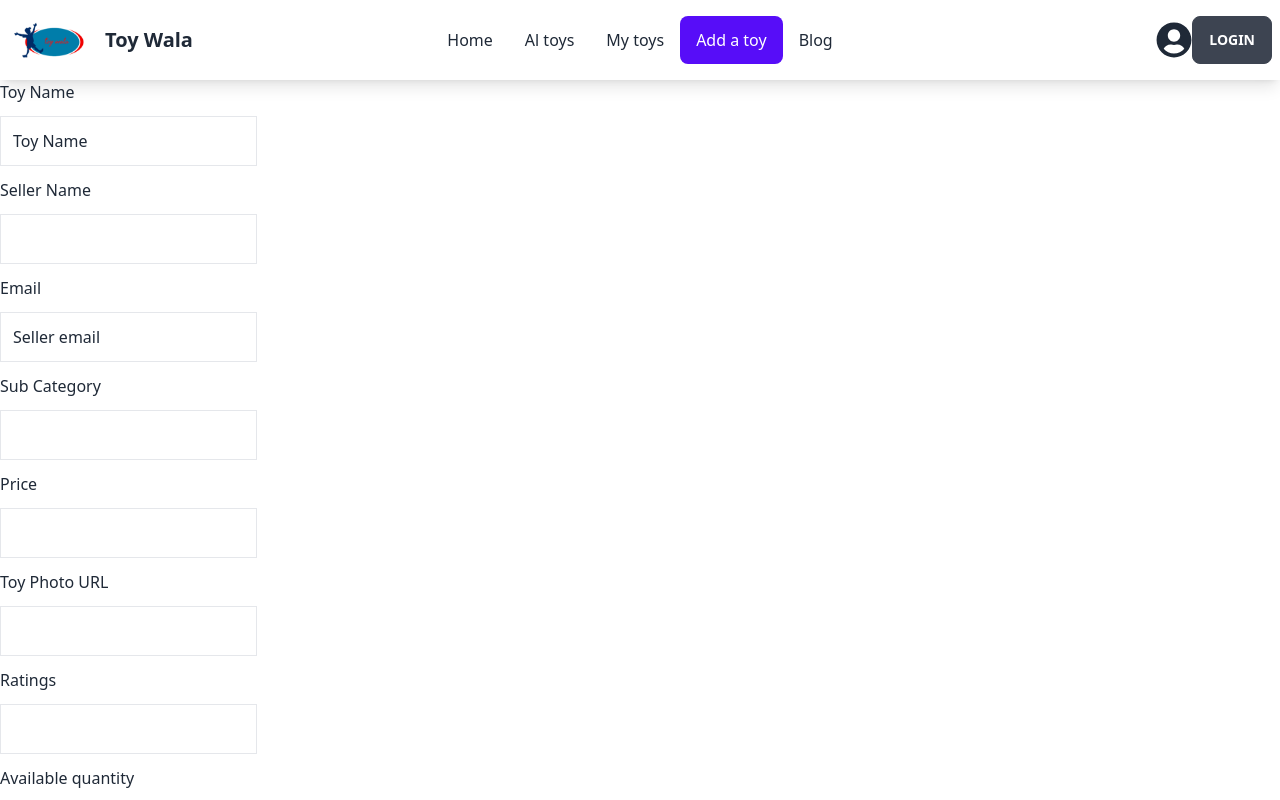
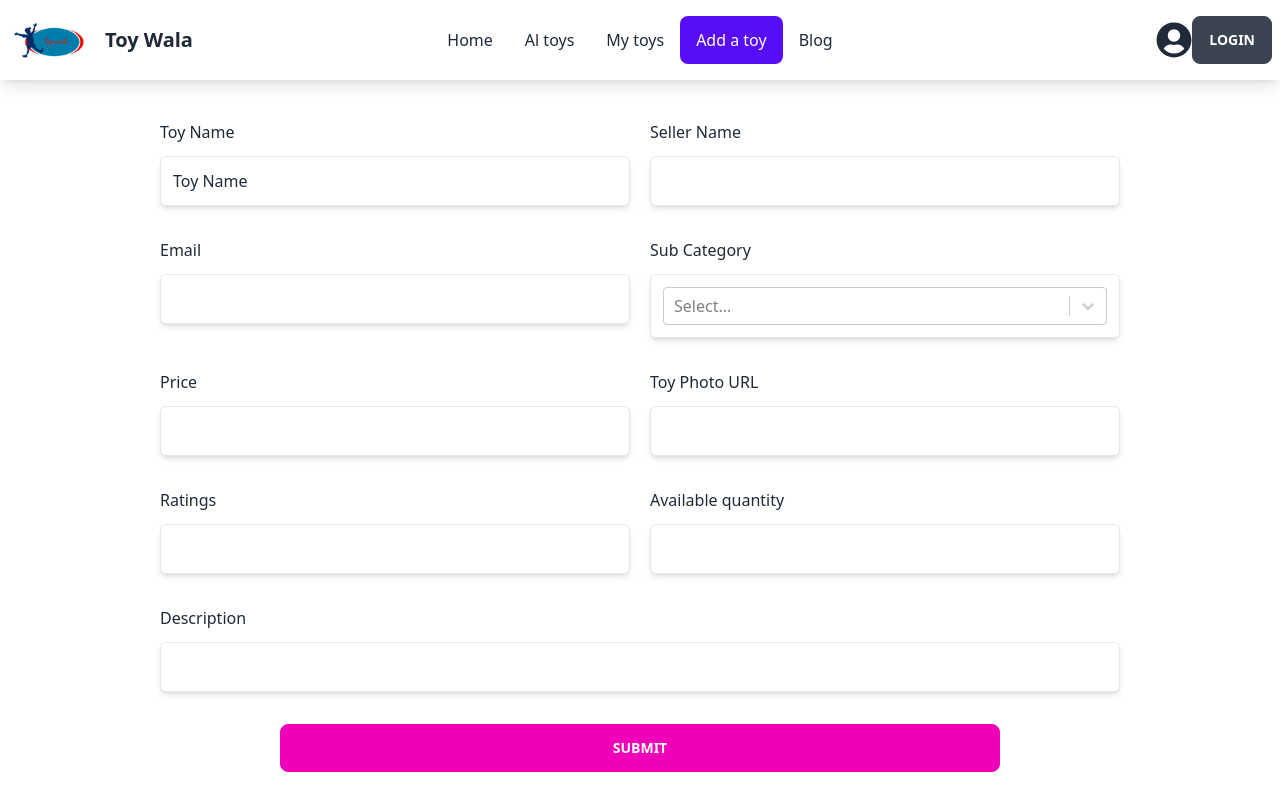
Before and after one commit to nurullah91/toy-walla-client, a React (Vite) app: page /addtoy in a window 1280 px wide. Shown: the top 800 px of the page. Built offline with nearby package versions, Linux system fonts and the light colour scheme; no server answers.

Commit message:
category option added

```diff
--- a/package.json
+++ b/package.json
@@ -20,6 +20,7 @@
     "react-hook-form": "^7.43.9",
     "react-icons": "^4.8.0",
     "react-router-dom": "^6.11.2",
+    "react-select": "^5.7.3",
     "sort-by": "^1.2.0"
   },
   "devDependencies": {
--- a/src/Pages/AddToy/AddToy.jsx
+++ b/src/Pages/AddToy/AddToy.jsx
@@ -1,66 +1,108 @@
+import { useContext } from "react";
+import Select from 'react-select';
+import { useState } from 'react';
 import { useForm } from "react-hook-form";
+import { AuthContext } from "../../Providers/AuthProvider";
 
 
 const AddToy = () => {
-
-    const { register, handleSubmit} = useForm();
+    const [selectedOption, setSelectedOption] = useState(null);
+    const { user } = useContext(AuthContext)
+    const { register, handleSubmit } = useForm();
     const onSubmit = data => {
+        data.category = selectedOption;
         console.log(data)
-        fetch(`http://localhost:5000/addtoy`,{
-            method:"POST",
-            headers:{
-            'content-type':  'application/json'
+        fetch(`http://localhost:5000/addtoy`, {
+            method: "POST",
+            headers: {
+                'content-type': 'application/json'
             },
-            body:JSON.stringify(data)
+            body: JSON.stringify(data)
 
         })
-        .then(res=>res.json())
-        .then(result=>{
-            console.log(result);
-        })
+            .then(res => res.json())
+            .then(result => {
+                console.log(result);
+            })
     };
 
 
+
+    const options = [
+        { subCategory: 'Racing Cars', label: 'Racing Cars' },
+        { subCategory: 'Emergency Vehicles', label: 'Emergency Vehicles' },
+        { subCategory: 'Sports Cars', label: 'Sports Cars' },
+        { subCategory: 'Monster Trucks', label: 'Monster Trucks' },
+        { subCategory: 'Police Cars', label: 'Police Cars' }
+    ];
+
     return (
-        <div>
+        <div className="w-11/12 lg:w-9/12 mx-auto my-10">
             <form onSubmit={handleSubmit(onSubmit)}>
 
-                <label>Toy Name</label>
-                <input className="border block my-3 p-3" defaultValue="Toy Name" {...register("toyName")} />
+                <div className="grid grid-cols-1 md:grid-cols-2 gap-5">
 
-                <label>Seller Name</label>
-                <input className="border block my-3 p-3" {...register("sellerName", { required: true })} />
+                    <div>
+
+                        <label>Toy Name</label>
+                        <input className="border block shadow-md rounded-md w-full my-3 p-3" defaultValue="Toy Name" {...register("toyName")} />
+                    </div>
+
+                    <div>
+                        <label>Seller Name</label>
+                        <input className="border block shadow-md rounded-md w-full my-3 p-3" {...register("sellerName", { required: true })} />
+                    </div>
+
+                    <div>
+                        <label>Email</label>
+                        <input className="border block shadow-md rounded-md w-full my-3 p-3" value={user?.email} {...register("email")} />
+                    </div>
+
+                    <div>
+                        <label>Sub Category</label>
+
+                        <Select
+                            className="border block shadow-md rounded-md w-full my-3 p-3"
+                            defaultValue={selectedOption}
+                            onChange={setSelectedOption}
+                            options={options}
+
+                        />
+
+{/*
+                        <input {...register("subCategory", { required: true })} /> */}
+                    </div>
+
+                    <div>
+                        <label>Price</label>
+                        <input className="border block shadow-md rounded-md w-full my-3 p-3"  {...register("price", { required: true })} />
+                    </div>
+
+                    <div>
+                        <label>Toy Photo URL</label>
+                        <input className="border block shadow-md rounded-md w-full my-3 p-3" {...register("photoUrl", { required: true })} />
+                    </div>
+
+                    <div>
+                        <label>Ratings</label>
+                        <input className="border block shadow-md rounded-md w-full my-3 p-3" {...register("ratings")} />
+                    </div>
+
+                    <div>
+                        <label>Available quantity</label>
+                        <input className="border block shadow-md rounded-md w-full my-3 p-3" {...register("quantity", { required: true })} />
+                    </div>
+
+                    <div className="col-span-2">
+                        <label>Description</label>
+                        <input className="border block shadow-md rounded-md w-full my-3 p-3" {...register("details", { required: true })} />
+                    </div>
 
 
-                <label>Email</label>
-                <input className="border block my-3 p-3" defaultValue="Seller email" {...register("email")} />
-
-                <label>Sub Category</label>
-                <input className="border block my-3 p-3" {...register("subCategory", { required: true })} />
-
-
-                <label>Price</label>
-                <input className="border block my-3 p-3"  {...register("price", { required: true })} />
-
-                <label>Toy Photo URL</label>
-                <input className="border block my-3 p-3" {...register("photoUrl", { required: true })} />
-
-
-                <label>Ratings</label>
-                <input className="border block my-3 p-3" {...register("ratings")} />
-
-                <label>Available quantity</label>
-                <input className="border block my-3 p-3" {...register("quantity", { required: true })} />
-
-
-                <label>Description</label>
-                <input className="border block my-3 p-3" {...register("details", { required: true })} />
-
-
-
-{/*  */}
-
-                <input className="btn btn-secondary" type="submit" />
+                    <div className="col-span-2 text-center">
+                        <input className="btn btn-secondary w-3/4 " type="submit" />
+                    </div>
+                </div>
             </form>
         </div>
     );
```
Also changed, not shown: 1 other file (tests, documents, lock files or other folders).
